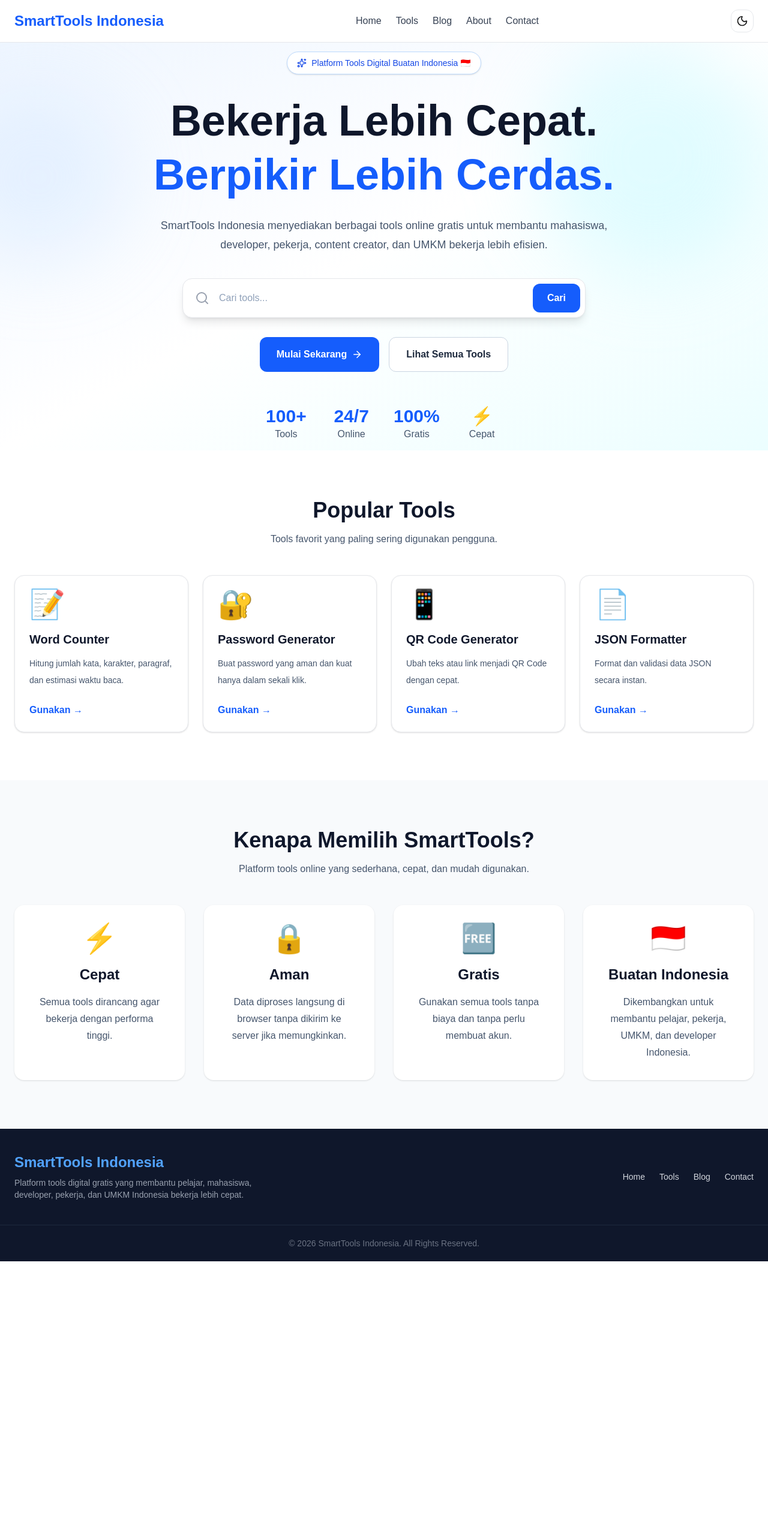
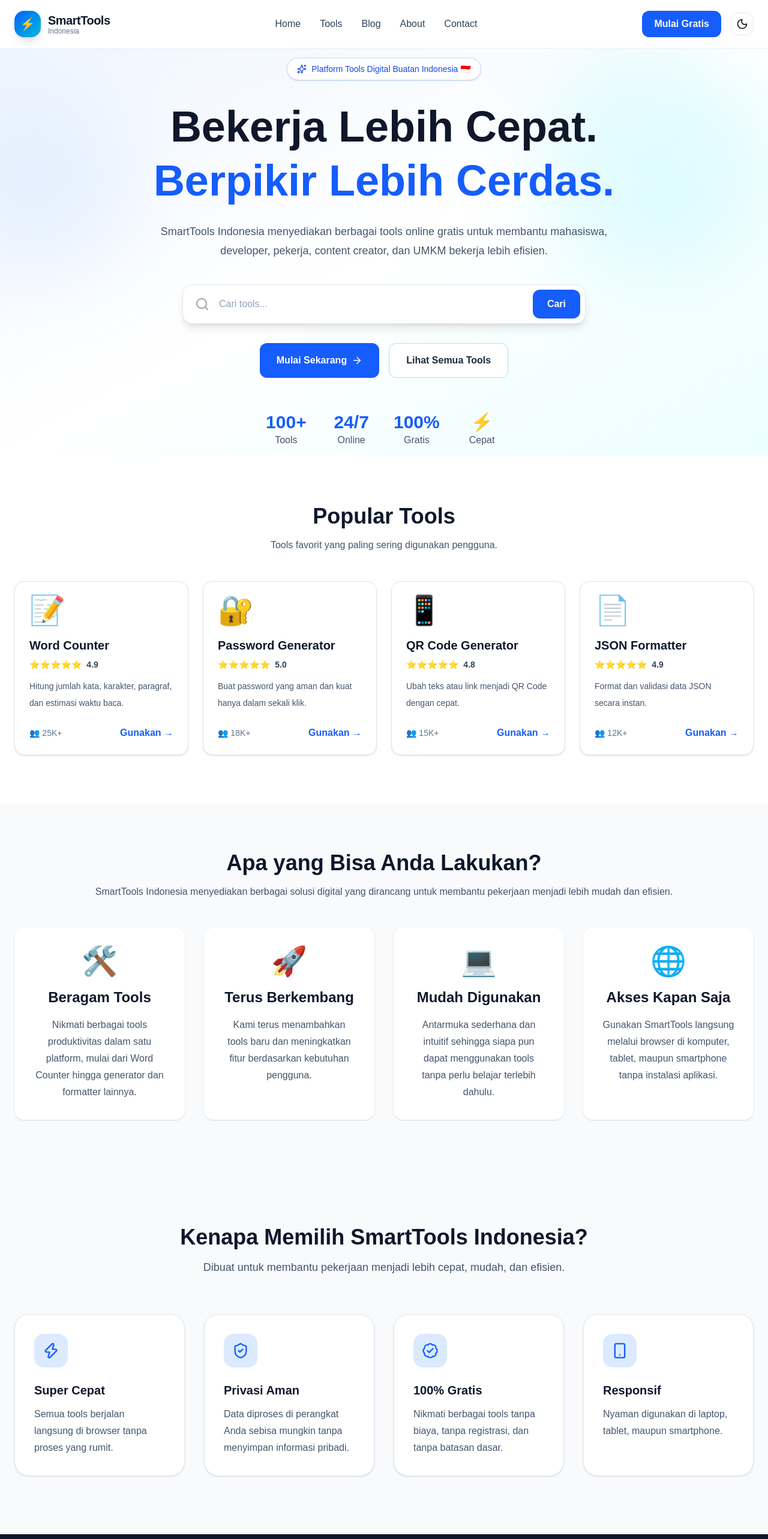
Before and after one commit to smarttoolsidn-maker/smarttools-indonesia, a Next.js app: page / in a window 1280 px wide. Shown: the top 2566 px of the page at 60% size. Before the commit the page ends 2103 px from the top, so only its background shows below. Built offline with nearby package versions, Linux system fonts and the light colour scheme.

Commit message:
feat: enchance homepage UI and improve  user experience

```diff
--- a/app/page.tsx
+++ b/app/page.tsx
@@ -3,6 +3,7 @@ import Hero from "@/components/Hero";
 import PopularTools from "@/components/PopularTools";
 import Features from "@/components/Features";
 import Footer from "@/components/Footer";
+import WhyChoose from "@/components/WhyChoose";
 
 export default function Home() {
   return (
@@ -11,6 +12,7 @@ export default function Home() {
       <Hero />
       <PopularTools />
       <Features />
+      <WhyChoose />
       <Footer />
     </>
   );
--- a/app/tools/page.tsx
+++ b/app/tools/page.tsx
@@ -1,3 +1,4 @@
+
 export default function ToolsPage() {
   return (
     <main className="mx-auto max-w-6xl px-6 py-20">
--- a/components/Features.tsx
+++ b/components/Features.tsx
@@ -1,23 +1,27 @@
 const features = [
   {
-    icon: "⚡",
-    title: "Cepat",
-    description: "Semua tools dirancang agar bekerja dengan performa tinggi.",
+    icon: "🛠️",
+    title: "Beragam Tools",
+    description:
+      "Nikmati berbagai tools produktivitas dalam satu platform, mulai dari Word Counter hingga generator dan formatter lainnya.",
   },
   {
-    icon: "🔒",
-    title: "Aman",
-    description: "Data diproses langsung di browser tanpa dikirim ke server jika memungkinkan.",
+    icon: "🚀",
+    title: "Terus Berkembang",
+    description:
+      "Kami terus menambahkan tools baru dan meningkatkan fitur berdasarkan kebutuhan pengguna.",
   },
   {
-    icon: "🆓",
-    title: "Gratis",
-    description: "Gunakan semua tools tanpa biaya dan tanpa perlu membuat akun.",
+    icon: "💻",
+    title: "Mudah Digunakan",
+    description:
+      "Antarmuka sederhana dan intuitif sehingga siapa pun dapat menggunakan tools tanpa perlu belajar terlebih dahulu.",
   },
   {
-    icon: "🇮🇩",
-    title: "Buatan Indonesia",
-    description: "Dikembangkan untuk membantu pelajar, pekerja, UMKM, dan developer Indonesia.",
+    icon: "🌐",
+    title: "Akses Kapan Saja",
+    description:
+      "Gunakan SmartTools langsung melalui browser di komputer, tablet, maupun smartphone tanpa instalasi aplikasi.",
   },
 ];
 
@@ -25,23 +29,28 @@ export default function Features() {
   return (
     <section className="bg-slate-50 py-20 transition-colors dark:bg-slate-950">
       <div className="mx-auto max-w-7xl px-6">
+
         <div className="text-center">
           <h2 className="text-4xl font-bold text-slate-900 dark:text-white">
-            Kenapa Memilih SmartTools?
+            Apa yang Bisa Anda Lakukan?
           </h2>
 
           <p className="mt-4 text-slate-600 dark:text-slate-300">
-            Platform tools online yang sederhana, cepat, dan mudah digunakan.
+            SmartTools Indonesia menyediakan berbagai solusi digital yang dirancang
+            untuk membantu pekerjaan menjadi lebih mudah dan efisien.
           </p>
         </div>
 
         <div className="mt-12 grid gap-8 md:grid-cols-2 lg:grid-cols-4">
+
           {features.map((feature) => (
             <div
               key={feature.title}
-              className="rounded-2xl bg-white p-8 text-center shadow-sm transition hover:-translate-y-2 hover:shadow-xl dark:bg-slate-800"
+              className="group rounded-2xl bg-white p-8 text-center shadow-sm transition-all duration-300 hover:-translate-y-2 hover:shadow-xl dark:bg-slate-800"
             >
-              <div className="text-5xl">{feature.icon}</div>
+              <div className="text-5xl transition duration-300 group-hover:scale-110">
+                {feature.icon}
+              </div>
 
               <h3 className="mt-5 text-2xl font-bold text-slate-900 dark:text-white">
                 {feature.title}
@@ -52,7 +61,9 @@ export default function Features() {
               </p>
             </div>
           ))}
+
         </div>
+
       </div>
     </section>
   );
--- a/components/Navbar.tsx
+++ b/components/Navbar.tsx
@@ -3,37 +3,80 @@ import ThemeToggle from "./ThemeToggle";
 
 export default function Navbar() {
   return (
-    <nav className="sticky top-0 z-50 border-b border-gray-200 bg-white/80 backdrop-blur transition-colors dark:border-slate-700 dark:bg-slate-900/80">
-      <div className="mx-auto flex max-w-7xl items-center justify-between px-6 py-4">
+    <nav className="sticky top-0 z-50 border-b border-slate-200/60 bg-white/80 backdrop-blur-xl transition-all duration-300 dark:border-slate-800 dark:bg-slate-950/80">
+      <div className="mx-auto flex h-20 max-w-7xl items-center justify-between px-6">
+
+        {/* Logo */}
         <Link
           href="/"
-          className="text-2xl font-extrabold text-blue-600"
+          className="group flex items-center gap-3"
         >
-          SmartTools Indonesia
+          <div className="flex h-11 w-11 items-center justify-center rounded-2xl bg-gradient-to-br from-blue-600 to-cyan-500 text-xl text-white shadow-lg transition duration-300 group-hover:rotate-6 group-hover:scale-110">
+            ⚡
+          </div>
+
+          <div>
+            <h1 className="text-xl font-extrabold tracking-tight text-slate-900 transition group-hover:text-blue-600 dark:text-white dark:group-hover:text-blue-400">
+              SmartTools
+            </h1>
+
+            <p className="-mt-1 text-xs text-slate-500 dark:text-slate-400">
+              Indonesia
+            </p>
+          </div>
         </Link>
 
-        <div className="flex items-center gap-6 text-gray-700 dark:text-gray-200">
-          <Link href="/" className="transition hover:text-blue-600 dark:hover:text-blue-400">
+        {/* Menu */}
+        <div className="hidden items-center gap-8 md:flex">
+
+          <Link
+            href="/"
+            className="font-medium text-slate-700 transition duration-300 hover:text-blue-600 dark:text-slate-300 dark:hover:text-blue-400"
+          >
             Home
           </Link>
 
-          <Link href="/tools" className="transition hover:text-blue-600 dark:hover:text-blue-400">
+          <Link
+            href="/tools"
+            className="font-medium text-slate-700 transition duration-300 hover:text-blue-600 dark:text-slate-300 dark:hover:text-blue-400"
+          >
             Tools
           </Link>
 
-          <Link href="/blog" className="transition hover:text-blue-600 dark:hover:text-blue-400">
+          <Link
+            href="/blog"
+            className="font-medium text-slate-700 transition duration-300 hover:text-blue-600 dark:text-slate-300 dark:hover:text-blue-400"
+          >
             Blog
           </Link>
 
-          <Link href="/about" className="transition hover:text-blue-600 dark:hover:text-blue-400">
+          <Link
+            href="/about"
+            className="font-medium text-slate-700 transition duration-300 hover:text-blue-600 dark:text-slate-300 dark:hover:text-blue-400"
+          >
             About
           </Link>
 
-          <Link href="/contact" className="transition hover:text-blue-600 dark:hover:text-blue-400">
+          <Link
+            href="/contact"
+            className="font-medium text-slate-700 transition duration-300 hover:text-blue-600 dark:text-slate-300 dark:hover:text-blue-400"
+          >
             Contact
           </Link>
+
         </div>
-        <ThemeToggle />
+
+        {/* Right Side */}
+        <div className="flex items-center gap-4">
+
+          <button className="hidden rounded-xl bg-blue-600 px-5 py-2.5 font-semibold text-white transition duration-300 hover:scale-105 hover:bg-blue-700 md:block">
+            Mulai Gratis
+          </button>
+
+          <ThemeToggle />
+
+        </div>
+
       </div>
     </nav>
   );
--- a/components/PopularTools.tsx
+++ b/components/PopularTools.tsx
@@ -9,24 +9,32 @@ const tools = [
     description: "Hitung jumlah kata, karakter, paragraf, dan estimasi waktu baca.",
     icon: "📝",
     href: "/tools/word-counter",
+    users: "25K+",
+    rating: "4.9",
   },
   {
     title: "Password Generator",
     description: "Buat password yang aman dan kuat hanya dalam sekali klik.",
     icon: "🔐",
     href: "#",
+    users: "18K+",
+    rating: "5.0",
   },
   {
     title: "QR Code Generator",
     description: "Ubah teks atau link menjadi QR Code dengan cepat.",
     icon: "📱",
     href: "#",
+    users: "15K+",
+    rating: "4.8",
   },
   {
     title: "JSON Formatter",
     description: "Format dan validasi data JSON secara instan.",
     icon: "📄",
     href: "#",
+    users: "12K+",
+    rating: "4.9",
   },
 ];
 
@@ -67,14 +75,29 @@ export default function PopularTools() {
     <h3 className="mt-5 text-xl font-bold text-slate-900 dark:text-white">
       {tool.title}
     </h3>
+    <div className="mt-2 flex items-center gap-2 text-sm">
+  <span className="text-yellow-500">⭐⭐⭐⭐⭐</span>
+
+  <span className="font-semibold text-slate-700 dark:text-slate-300">
+    {tool.rating}
+  </span>
+</div>
 
     <p className="mt-3 text-sm leading-7 text-slate-600 dark:text-slate-300">
       {tool.description}
     </p>
 
-    <div className="mt-6 flex items-center font-semibold text-blue-600 transition-all duration-300 group-hover:translate-x-1 dark:text-blue-400">
-      Gunakan →
-    </div>
+    <div className="mt-6 flex items-center justify-between">
+
+  <span className="text-sm text-slate-500 dark:text-slate-400">
+    👥 {tool.users}
+  </span>
+
+  <span className="font-semibold text-blue-600 transition-all duration-300 group-hover:translate-x-1 dark:text-blue-400">
+    Gunakan →
+  </span>
+
+</div>
   </Link>
 </motion.div>
           ))}
--- /dev/null
+++ b/components/WhyChoose.tsx
@@ -0,0 +1,71 @@
+import { Zap, ShieldCheck, Smartphone, BadgeCheck } from "lucide-react";
+
+const features = [
+  {
+    icon: Zap,
+    title: "Super Cepat",
+    description: "Semua tools berjalan langsung di browser tanpa proses yang rumit.",
+  },
+  {
+    icon: ShieldCheck,
+    title: "Privasi Aman",
+    description: "Data diproses di perangkat Anda sebisa mungkin tanpa menyimpan informasi pribadi.",
+  },
+  {
+    icon: BadgeCheck,
+    title: "100% Gratis",
+    description: "Nikmati berbagai tools tanpa biaya, tanpa registrasi, dan tanpa batasan dasar.",
+  },
+  {
+    icon: Smartphone,
+    title: "Responsif",
+    description: "Nyaman digunakan di laptop, tablet, maupun smartphone.",
+  },
+];
+
+export default function WhyChoose() {
+  return (
+    <section className="bg-slate-50 py-24 transition-colors dark:bg-slate-950">
+      <div className="mx-auto max-w-7xl px-6">
+
+        <div className="text-center">
+          <h2 className="text-4xl font-bold text-slate-900 dark:text-white">
+            Kenapa Memilih SmartTools Indonesia?
+          </h2>
+
+          <p className="mt-4 text-lg text-slate-600 dark:text-slate-300">
+            Dibuat untuk membantu pekerjaan menjadi lebih cepat, mudah, dan efisien.
+          </p>
+        </div>
+
+        <div className="mt-16 grid gap-8 md:grid-cols-2 lg:grid-cols-4">
+
+          {features.map((feature) => {
+            const Icon = feature.icon;
+
+            return (
+              <div
+                key={feature.title}
+                className="group rounded-3xl border border-slate-200 bg-white p-8 shadow-sm transition-all duration-300 hover:-translate-y-2 hover:border-blue-500 hover:shadow-xl dark:border-slate-700 dark:bg-slate-900"
+              >
+                <div className="flex h-14 w-14 items-center justify-center rounded-2xl bg-blue-100 text-blue-600 transition duration-300 group-hover:scale-110 dark:bg-blue-900/30 dark:text-blue-400">
+                  <Icon size={28} />
+                </div>
+
+                <h3 className="mt-6 text-xl font-bold text-slate-900 dark:text-white">
+                  {feature.title}
+                </h3>
+
+                <p className="mt-3 leading-7 text-slate-600 dark:text-slate-300">
+                  {feature.description}
+                </p>
+              </div>
+            );
+          })}
+
+        </div>
+
+      </div>
+    </section>
+  );
+}
```
